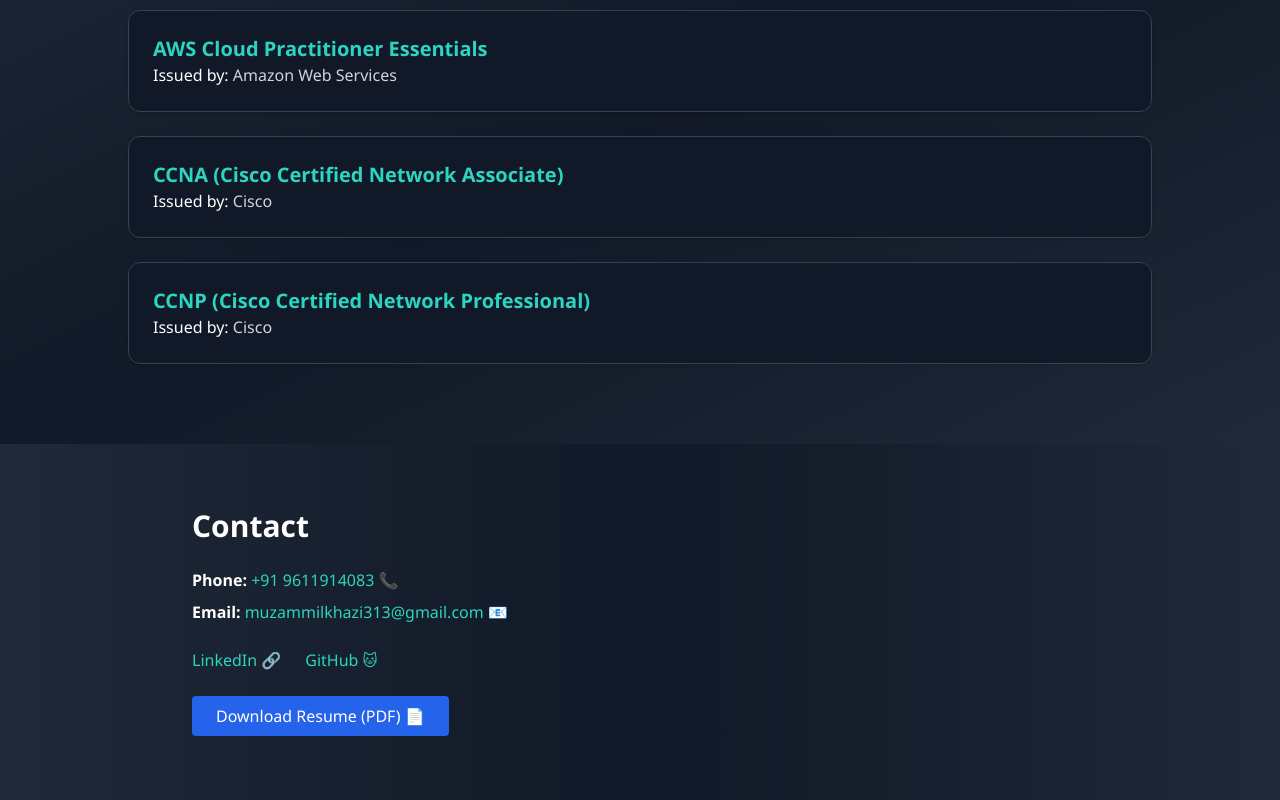
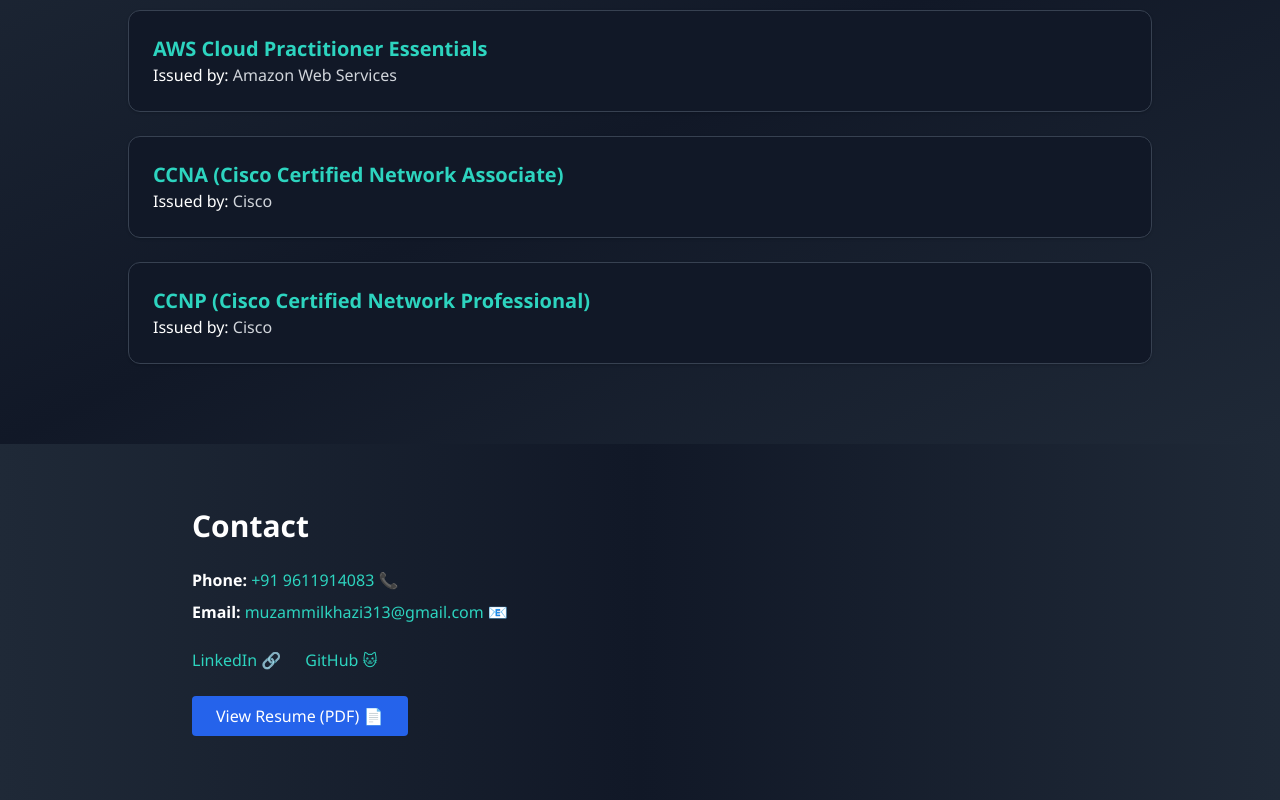
Before and after one commit to Muzzu9655/aws-devops-portfolio, a React (Create React App) app: page / in a window 1280 px wide. Shown: the part 2569-3369 px from the top of the page. Built offline with nearby package versions, Linux system fonts and the light colour scheme.

Commit message:
Update Contact.js

```diff
--- a/src/components/Contact.js
+++ b/src/components/Contact.js
@@ -44,10 +44,11 @@
         </div>
  <a
   href="/Muzamil_kazi_Resume.pdf"
-  download="Muzamil_kazi_Resume.pdf"
+  target="_blank"
+  rel="noopener noreferrer"
   className="inline-block bg-blue-600 text-white py-2 px-6 rounded hover:bg-blue-700 transition animate-fade-in-up"
 >
-  Download Resume (PDF) 📄
+  View Resume (PDF) 📄
 </a>
 
       </div>
```
